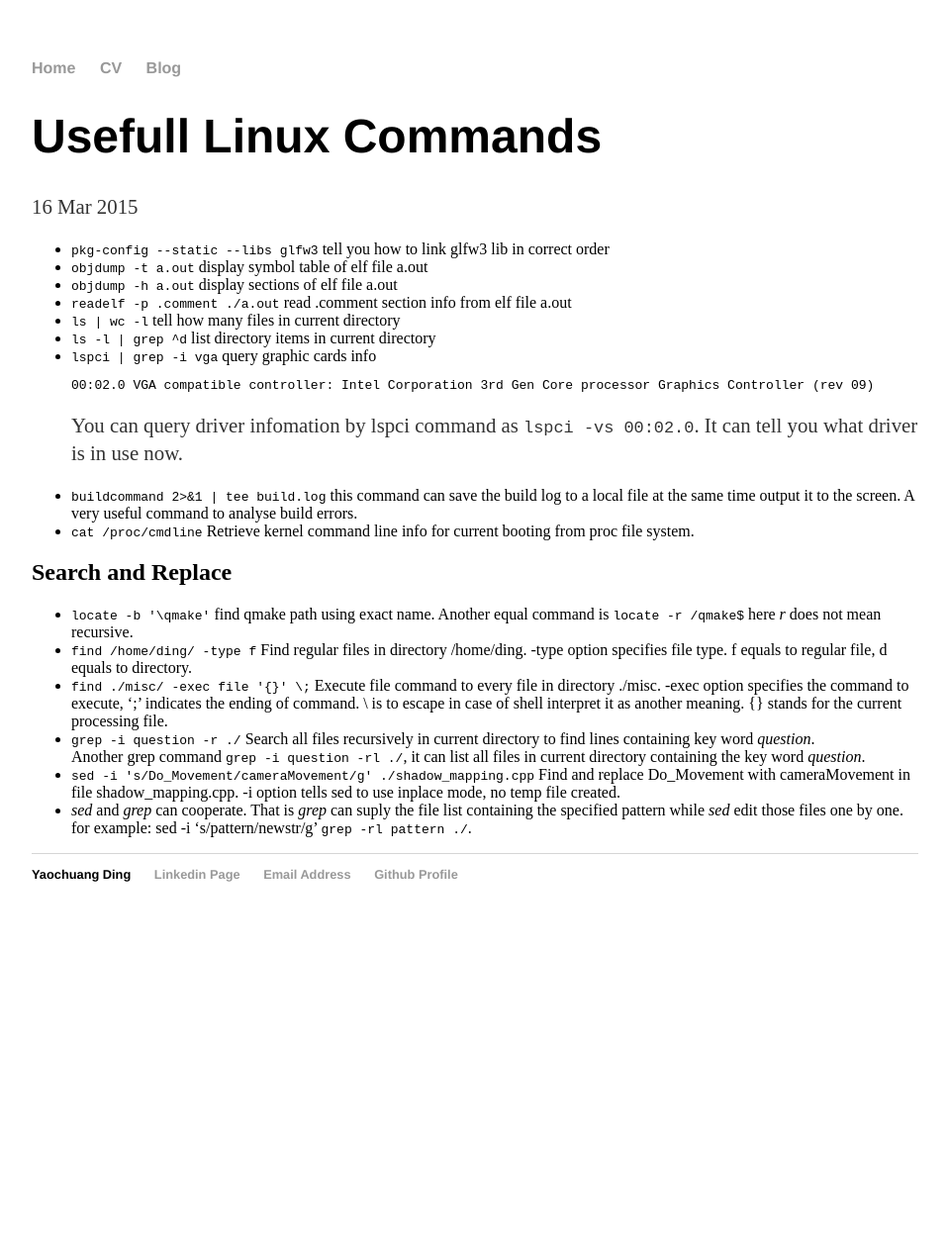
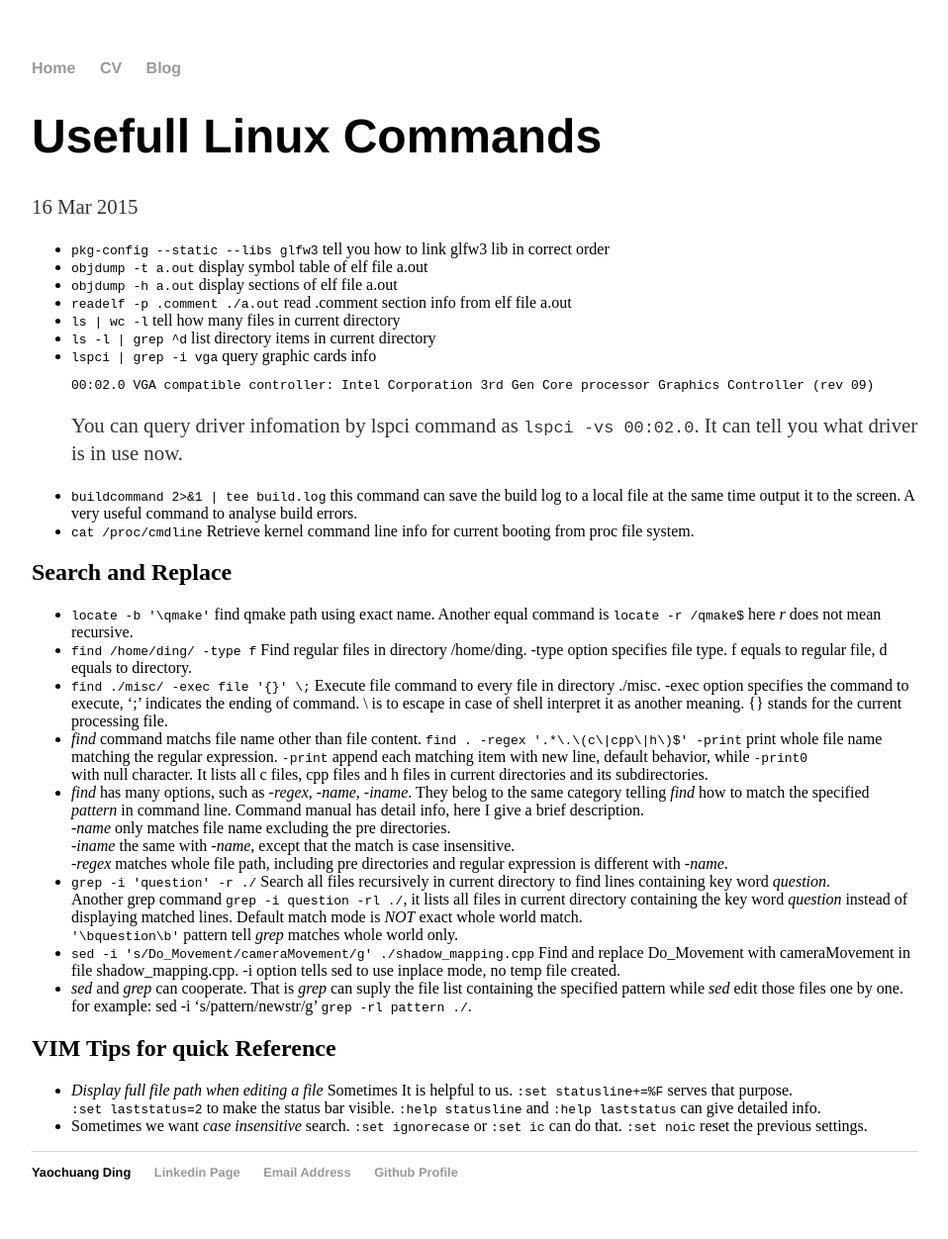
Before and after one commit to ychding11/ychding11.github.io, a Jekyll site: the page built from _posts/2015-03-16-Useful-Linux-Command.md, in a window 1280 px wide. Shown: the whole page at 99% size, without its empty margins (160-1118 px from the left). Built offline with Jekyll 4.4.1, drawn with Linux system fonts in a browser that asks for light colours; before the commit the page ends 951 px from its top, so only the background shows below that.

Commit message:
add new resources.

```diff
--- a/_posts/2015-03-16-Useful-Linux-Command.md
+++ b/_posts/2015-03-16-Useful-Linux-Command.md
@@ -27,10 +27,26 @@ f equals to regular file, d equals to directory.
 - `find ./misc/ -exec file '{}' \;` Execute file command to every file in directory ./misc. -exec option
 specifies the command to execute, ';' indicates the ending of command. \ is to escape in case of shell
 interpret it as another meaning. {} stands for the current processing file.
-- `grep -i question -r ./` Search all files recursively in current directory to find lines containing key word *question*.
-Another grep command `grep -i question -rl ./`, it can list all files in current directory containing the key
-word *question*.
+- *find* command matchs file name other than file content. `find . -regex '.*\.\(c\|cpp\|h\)$' -print` print whole file
+name matching the regular expression. `-print` append each matching item with new line, default behavior, while `-print0`
+with null character. It lists all c files, cpp files and h files in current directories and its subdirectories.
+- *find* has many options, such as *-regex*, *-name*, *-iname*. They belog to the same category telling *find*
+how to match the specified *pattern* in command line. Command manual has detail info, here I give a brief description.
+*-name* only matches file name excluding the pre directories.
+*-iname* the same with *-name*, except that the match is case insensitive.
+*-regex* matches whole file path, including pre directories and regular expression is different with *-name*.
+- `grep -i 'question' -r ./` Search all files recursively in current directory to find lines containing key word *question*.
+Another grep command `grep -i question -rl ./`, it lists all files in current directory containing the key
+word *question* instead of displaying matched lines. Default match mode is *NOT* exact whole world match.
+`'\bquestion\b'` pattern tell *grep* matches whole world only.
 - `sed -i 's/Do_Movement/cameraMovement/g' ./shadow_mapping.cpp` Find and replace Do_Movement with cameraMovement
 in file shadow_mapping.cpp. -i option tells sed to use inplace mode, no temp file created.
 - *sed* and *grep* can cooperate. That is *grep* can suply the file list containing the specified pattern while
 *sed* edit those files one by one. for example: sed -i 's/pattern/newstr/g' `grep -rl pattern ./`.
+
+## VIM Tips for quick Reference
+
+- *Display full file path when editing a file* Sometimes It is helpful to us. `:set statusline+=%F` serves that purpose.
+`:set laststatus=2` to make the status bar visible. `:help statusline` and `:help laststatus` can give detailed info.
+- Sometimes we want *case insensitive* search. `:set ignorecase` or `:set ic` can do that. `:set noic` reset the previous
+settings.
```
Also changed, not shown: _posts/2015-03-23-Graphics-Resources.md (+4 -0 lines).
